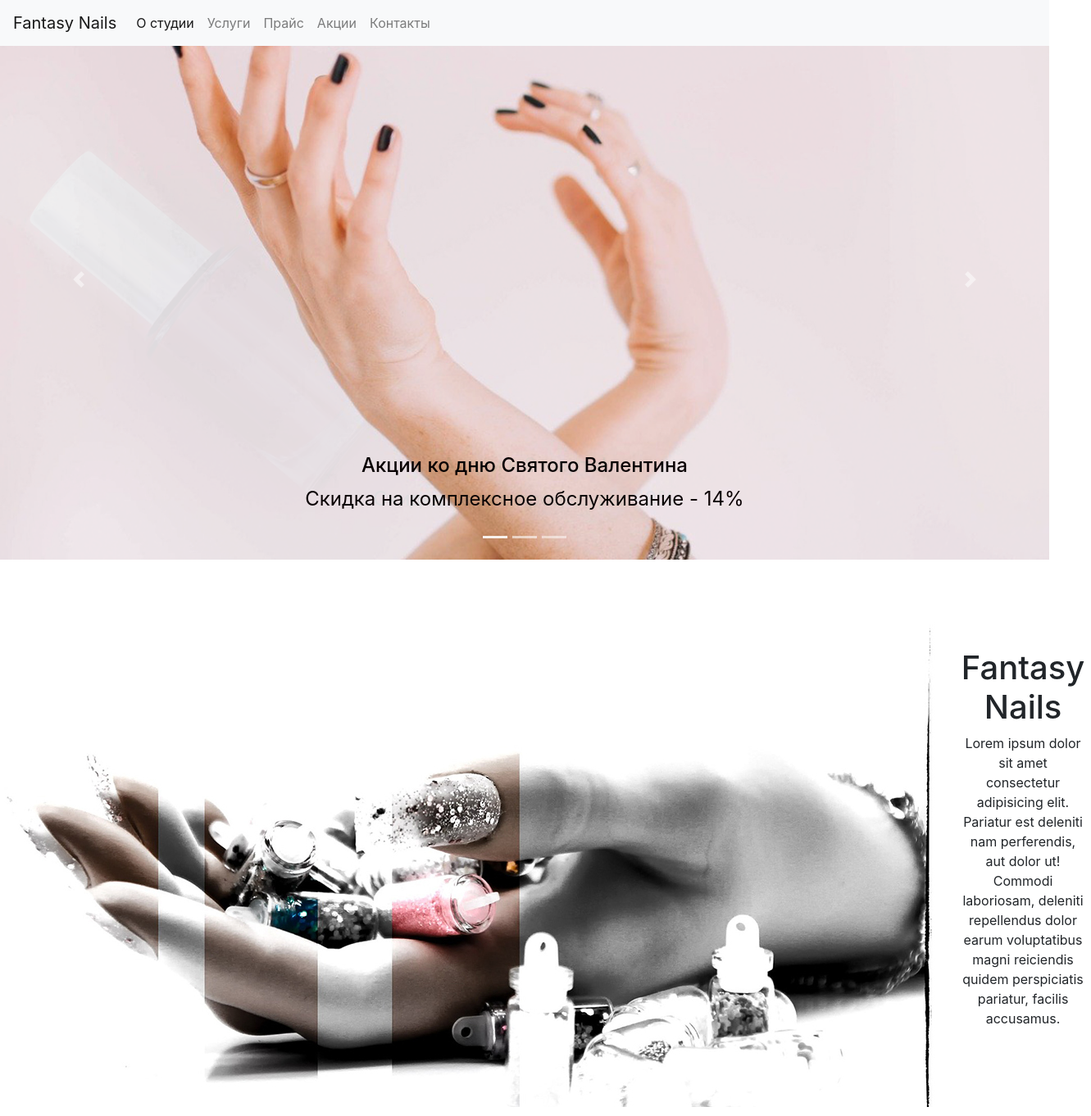
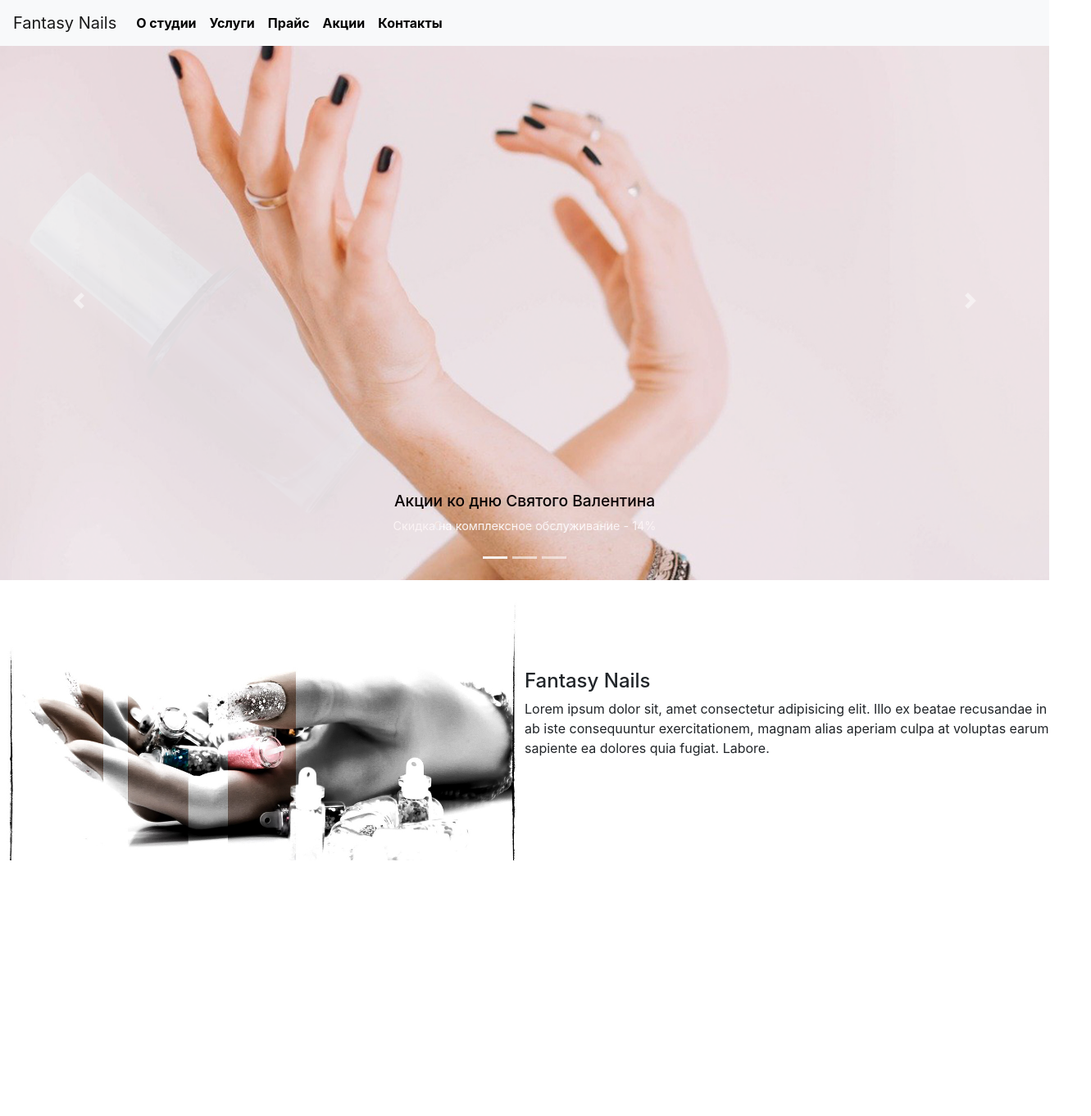
Before and after one commit to EnvyvnE/fa-nails.github.io, a plain HTML site: page index.html in a window 1280 px wide. Shown: the whole page at 82% size, 1331 px wide, since content can reach past the window. After the commit the page ends 1050 px from the top, so only its background shows below. Drawn offline with nearby package versions, Linux system fonts and the light colour scheme.

Commit message:
added some flex containers

```diff
--- a/index.html
+++ b/index.html
@@ -69,23 +69,17 @@
       </div>
 </header>
 
-<section id="aboutUs">
 
-    <div class ="d-flex flex-row bd-highlight mb-2 justify-content-center">
-        <div class="p-2 bd-highlight">
-            <img src="img/slide2.jpg" alt="">
+    <div class="flex">
+	<div class="item align-cont">
+        <img  src="img/slide2.jpg" alt="" style="max-width: 100%; height: auto;">
+    </div>
+    <div class="item align-cont">
+        <h4>Fantasy Nails</h4>
+        <p>Lorem ipsum dolor sit, amet consectetur adipisicing elit. Illo ex beatae recusandae in ab iste consequuntur exercitationem, magnam alias aperiam culpa at voluptas earum sapiente ea dolores quia fugiat. Labore.</p>
+    </div>
+ </div>
 
-        </div>
-        <div class="p-2 bd-highlight align-cont">
-            <h1>Fantasy Nails</h1>
-            <p>
-        Lorem ipsum dolor sit amet consectetur adipisicing elit. Pariatur est deleniti nam perferendis, aut dolor ut! Commodi laboriosam, deleniti repellendus dolor earum voluptatibus magni reiciendis quidem perspiciatis pariatur, facilis accusamus.
-    </p>
-        </div>
-
-
-</div>
-</section>
     <script src="https://code.jquery.com/jquery-3.4.1.slim.min.js" integrity="sha384-J6qa4849blE2+poT4WnyKhv5vZF5SrPo0iEjwBvKU7imGFAV0wwj1yYfoRSJoZ+n" crossorigin="anonymous"></script>
     <script src="https://cdn.jsdelivr.net/npm/popper.js@1.16.0/dist/umd/popper.min.js" integrity="sha384-Q6E9RHvbIyZFJoft+2mJbHaEWldlvI9IOYy5n3zV9zzTtmI3UksdQRVvoxMfooAo" crossorigin="anonymous"></script>
     <script src="https://stackpath.bootstrapcdn.com/bootstrap/4.4.1/js/bootstrap.min.js" integrity="sha384-wfSDF2E50Y2D1uUdj0O3uMBJnjuUD4Ih7YwaYd1iqfktj0Uod8GCExl3Og8ifwB6" crossorigin="anonymous"></script>
--- a/style/style.css
+++ b/style/style.css
@@ -1,9 +1,13 @@
-.carousel-item h5 , .carousel-item p {
+.carousel-item h5 {
 color: black;
-font-size: 1.5em;
+font-size: 1.2em;
 
 }
-.carousel-item{
+.carousel-item p{
+    font-size: 0.9em;
+}
+.carousel{
+    margin-top: 2%;
 
 
 
@@ -12,7 +16,27 @@ font-size: 1.5em;
     margin-top: 20px;
     text-align: center;
 }
-.align-cont{
-  align-self: center;
+.flex{
+	display: flex;
+	flex-flow: row wrap;
 
 }
+
+.item{
+	flex:1.3 0.7;
+    box-sizing:border-box; /* чтобы внутренний отступ не влиял когда там будет текст... */
+
+}
+.align-cont{
+    align-self: center;
+
+}
+ a.nav-link{
+    text-decoration: none;
+    font-weight: bold;
+    color: black !important;
+}
+a.nav-link:hover{
+    text-decoration: palevioletred underline;
+    color: palevioletred !important;
+}
```
